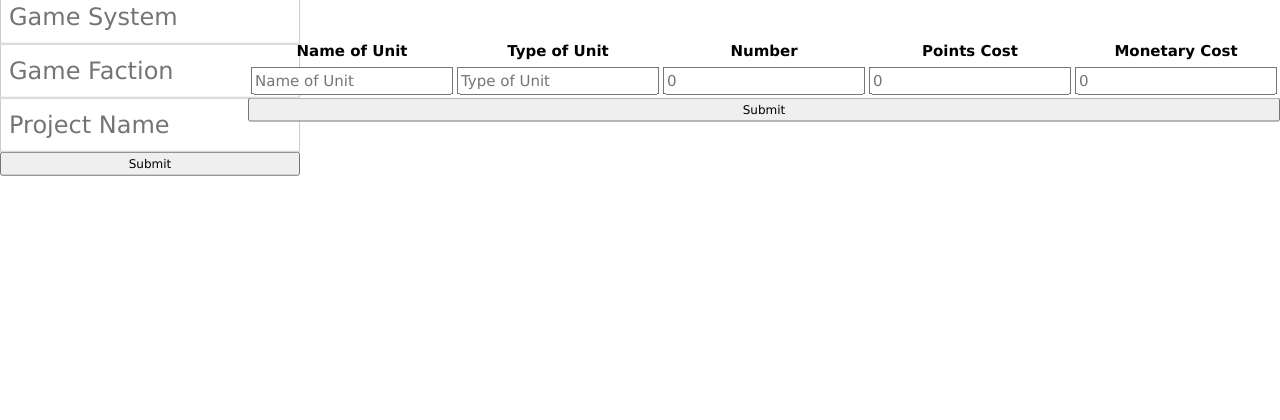
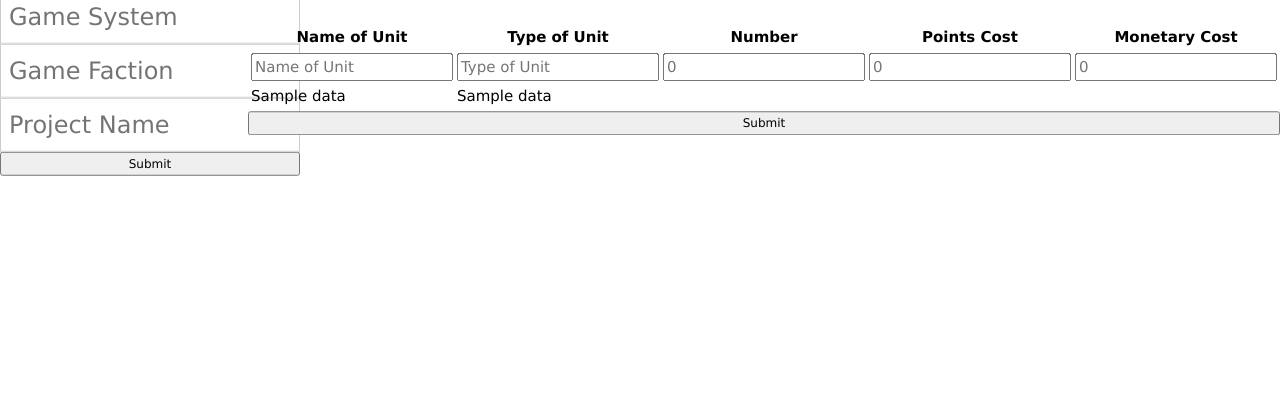
Before and after one commit to monkphin/FlaskAPP, a Flask app: template webapp/webapp/templates/main.html in a window 1280 px wide. Shown: the part 321-741 px from the top of the page. Run offline with Flask 2, Linux system fonts and the light colour scheme; the template is opened without the code that fills it: most values are stand-ins (such as "Sample title", 1, 10 or a date in 2020).

Commit message:
adding read functionality to main.html

```diff
--- a/webapp/webapp/app.py
+++ b/webapp/webapp/app.py
@@ -104,6 +104,13 @@ def systems():
 
 @app.route('/main', methods=['POST', 'GET'])
 def main():
+    if request.method == 'GET':
+        cursor = dbRoutines.mysql.connection.cursor()
+        cursor.execute(f"use webapp_db;")
+        cursor.execute("SELECT * FROM `Mini_Collection` WHERE 1")
+        output = cursor.fetchall()
+        cursor.close()
+        return render_template('main.html', data = output)
     if request.method == 'POST':
         if request.form['mininame'] != "" and request.form['minitype'] != "" and request.form['mininum'] != "":
             mininame = request.form['mininame']
--- a/webapp/webapp/templates/main.html
+++ b/webapp/webapp/templates/main.html
@@ -35,6 +35,11 @@
                         <td><input type="number" name="minipoint" placeholder="0"></td>
                         <td><input type="number" name="minicost" placeholder="0"></td>
                     </tr>
+                        <td>{{data}}</td>
+                        <td>{% for i in data %}{{i}}{% endfor %}</td>
+                        <td></td>
+                        <td></td>
+                        <td></td>
                 </table>
             </div>
             <div>
```
